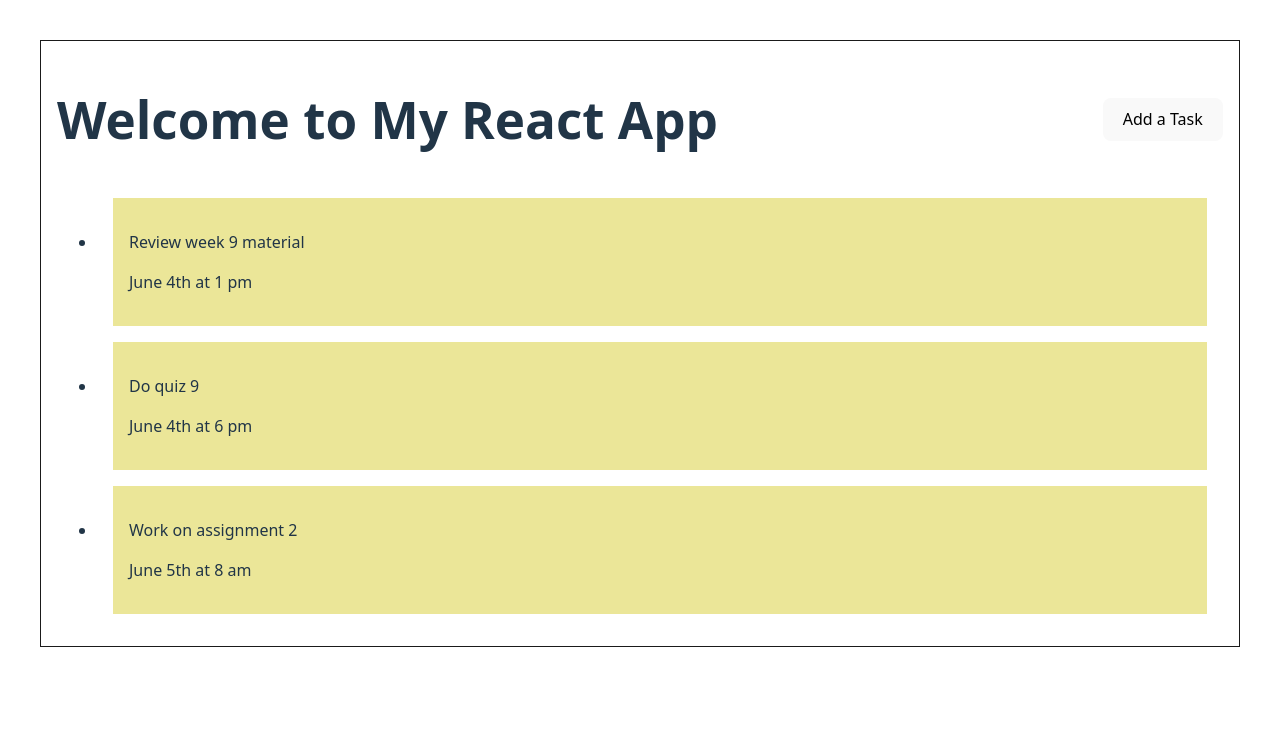
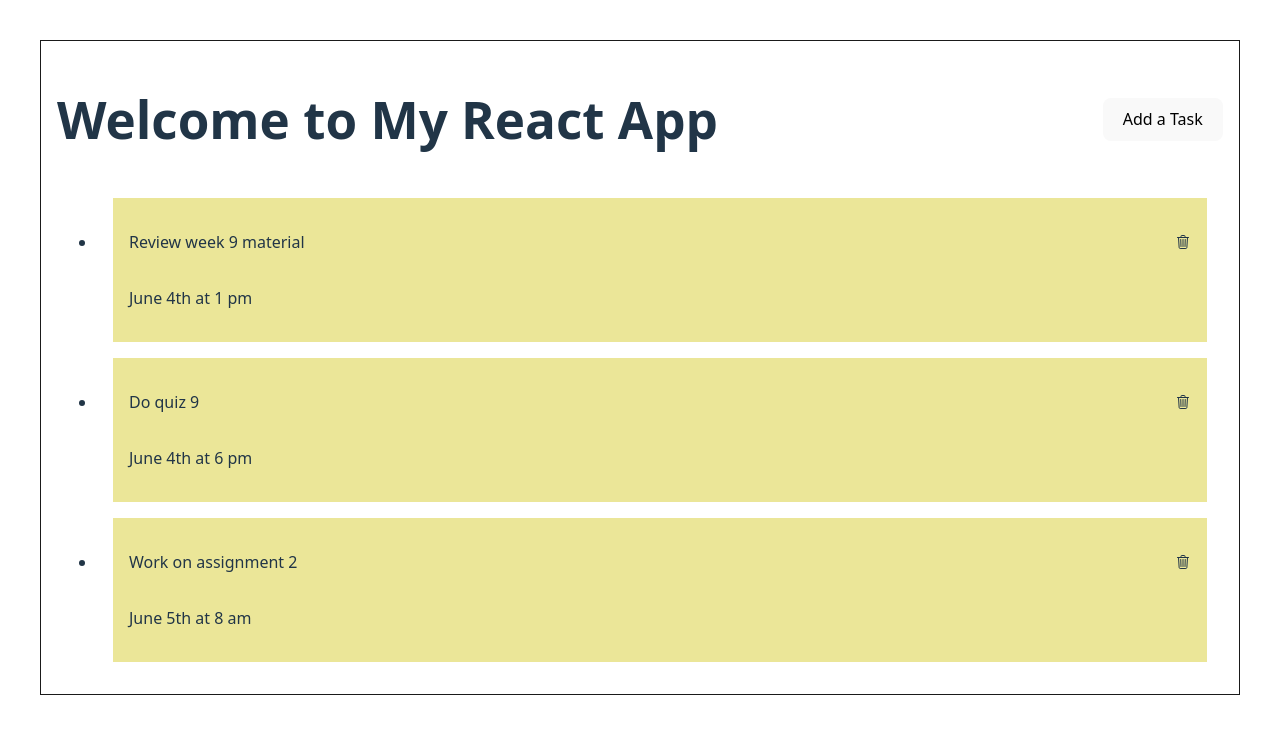
Before and after one commit to Qjr2023/cs5610, a React (Vite) app in the folder week9/my-react-app/: page / in a window 1280 px wide. Shown: the top 734 px of the page. Built offline with nearby package versions, Linux system fonts and the light colour scheme.

Commit message:
Add react-icons dependency and implement delete functionality in Task component

```diff
--- a/week9/my-react-app/package.json
+++ b/week9/my-react-app/package.json
@@ -11,7 +11,8 @@
   },
   "dependencies": {
     "react": "^19.0.0",
-    "react-dom": "^19.0.0"
+    "react-dom": "^19.0.0",
+    "react-icons": "^5.5.0"
   },
   "devDependencies": {
     "@eslint/js": "^9.21.0",
--- a/week9/my-react-app/src/components/Task.jsx
+++ b/week9/my-react-app/src/components/Task.jsx
@@ -1,11 +1,19 @@
 import React from 'react'
-
-export default function Task({ taskObj }) {
+import { IoTrashOutline } from "react-icons/io5";
+export default function Task({ taskObj, onDelete }) {
+  function deletePressed() {
+    // console.log("Delete pressed");
+    // Add code to delete task
+    onDelete(taskObj.id);
+  }
   return (
     <li >
         <div className="classContainer">
+          <div className="taskIconContainer">
             <p>{taskObj.title}</p>
-            <p>{taskObj.date}</p>
+            <IoTrashOutline onClick={deletePressed}/>
+          </div>
+          <p>{taskObj.date}</p>
         </div>
     </li>
   )
--- a/week9/my-react-app/src/components/TasksList.jsx
+++ b/week9/my-react-app/src/components/TasksList.jsx
@@ -23,11 +23,22 @@ export default function TasksList() {
 
     // setTasks([]);
     // console.log(tasks);
+
+    function deleteTask(deletedId) {
+      console.log("Delete pressed", deletedId);
+      const newArray = tasks.filter((task) => task.id !== deletedId);
+      setTasks(newArray);
+    }
+
     return (
-        <ul>
-            {tasks.map((task) => {
-            return <Task key={task.id} taskObj={task}/>
-            })}
-        </ul>
-    )
+      <ul>
+        {tasks.length === 0 ? (
+          <p>No tasks</p>
+        ) : (
+          tasks.map((task) => (
+            <Task key={task.id} taskObj={task} onDelete={deleteTask} />
+          ))
+        )}
+      </ul>
+    );
 }
--- a/week9/my-react-app/src/index.css
+++ b/week9/my-react-app/src/index.css
@@ -73,6 +73,12 @@ button:focus-visible {
   padding: 1em;
 }
 
+.taskIconContainer {
+  display: flex;
+  justify-content: space-between;
+  align-items: center;
+}
+
 @media (prefers-color-scheme: light) {
   :root {
     color: #213547;
```
Also changed, not shown: 1 other file (tests, documents, lock files or other folders).
